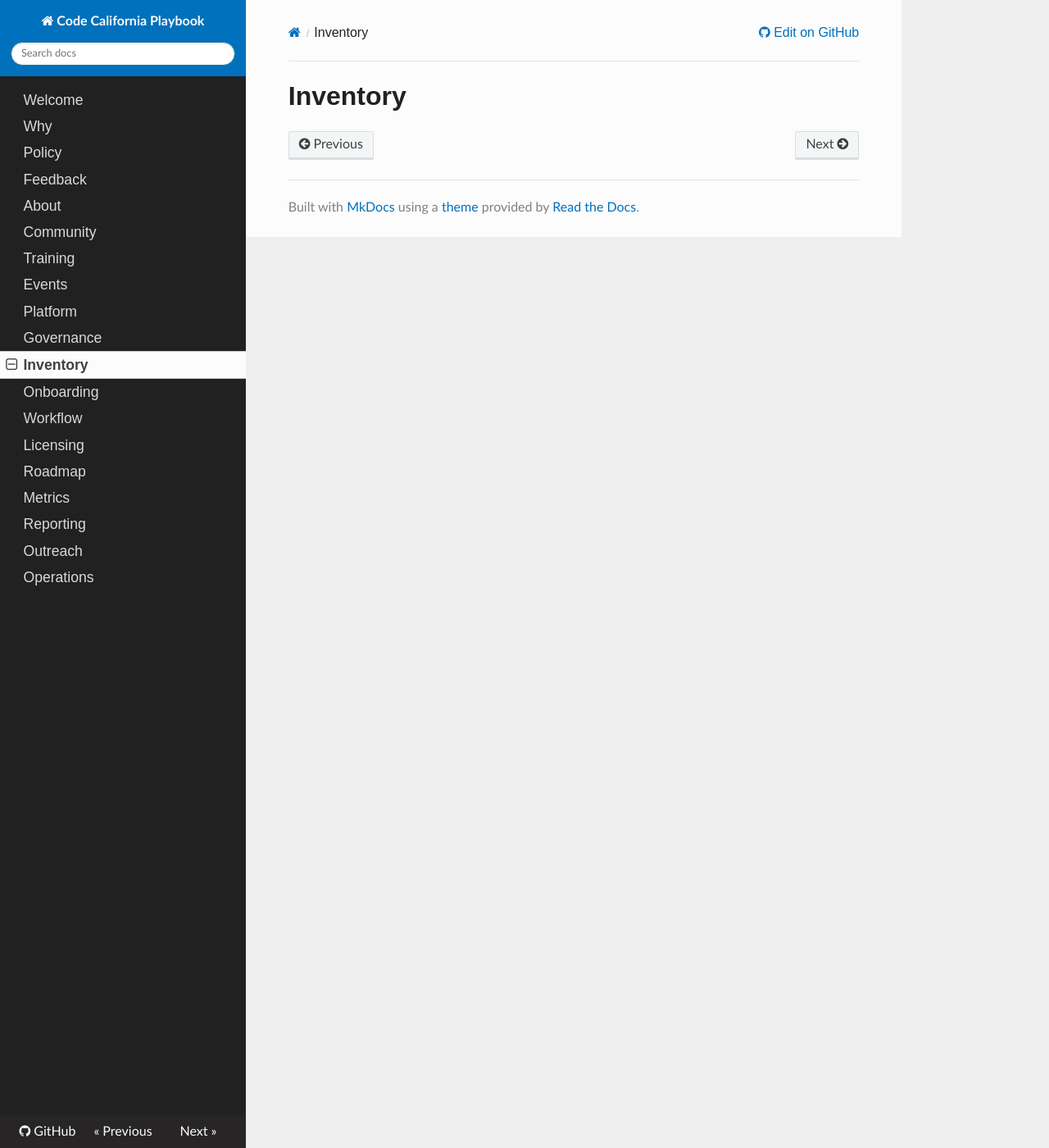
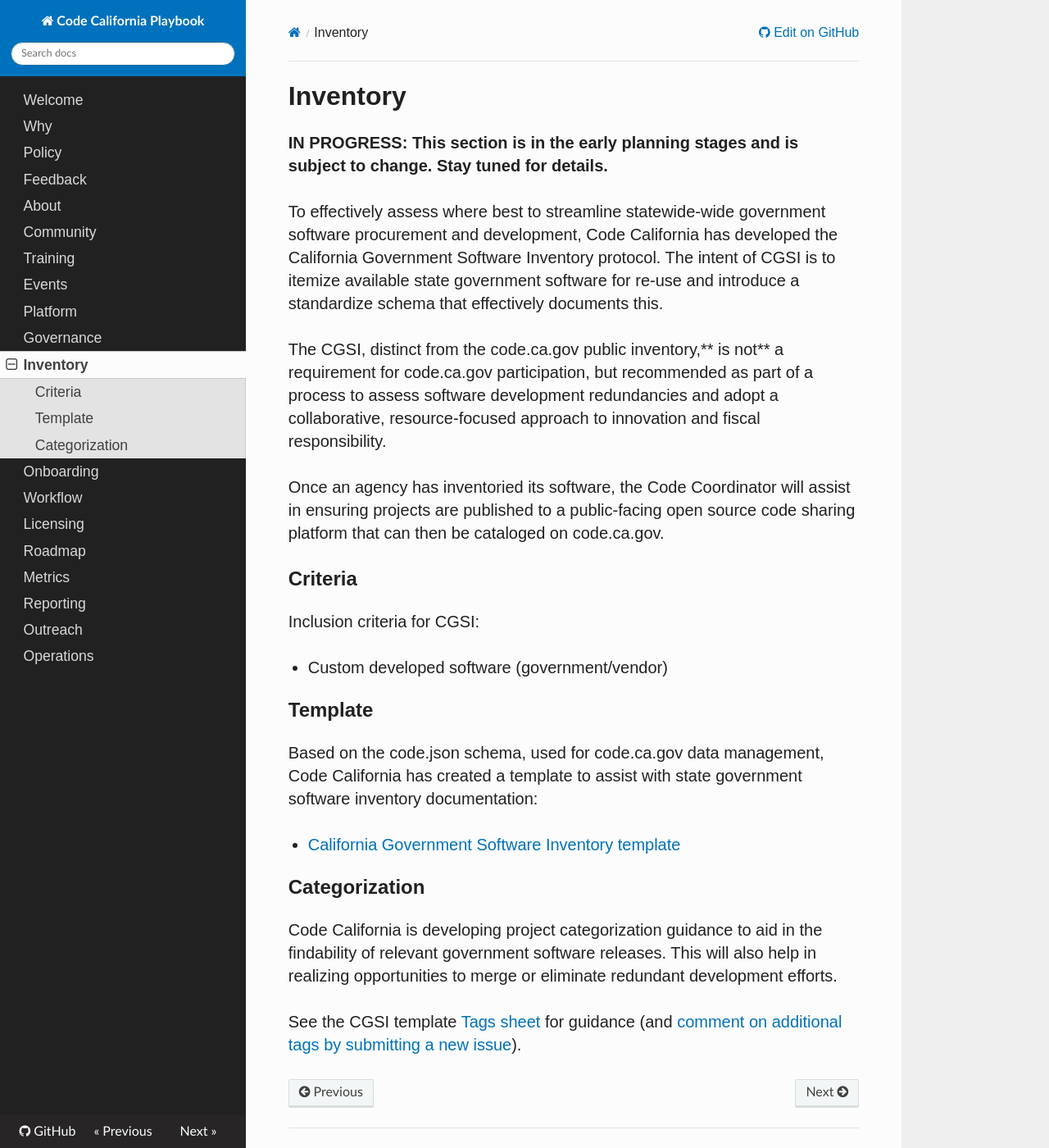
Before and after one commit to CA-CODE-Works/playbook, an MkDocs documentation site: the page built from docs/inventory.md, in a window 1280 px wide and 1400 px high. Shown: the whole window at 82% size. Built offline with MkDocs 1.6.1, drawn with Linux system fonts in a browser that asks for light colours; nearby versions of some CDN libraries; old or Windows-style settings are respelled for this version of MkDocs.

Commit message:
Update inventory.md

```diff
--- a/docs/inventory.md
+++ b/docs/inventory.md
@@ -1 +1,27 @@
 # Inventory
+
+**IN PROGRESS: This section is in the early planning stages and is subject to change. Stay tuned for details.**
+
+To effectively assess where best to streamline statewide-wide government software procurement and development, Code California has developed the California Government Software Inventory protocol. The intent of CGSI is to itemize available state government software for re-use and introduce a standardize schema that effectively documents this.
+
+The CGSI, distinct from the code.ca.gov public inventory,** is not** a requirement for code.ca.gov participation, but recommended as part of a process to assess software development redundancies and adopt a collaborative, resource-focused approach to innovation and fiscal responsibility.
+
+Once an agency has inventoried its software, the Code Coordinator will assist in ensuring projects are published to a public-facing open source code sharing platform that can then be cataloged on code.ca.gov.
+
+## Criteria
+
+Inclusion criteria for CGSI:
+
+* Custom developed software (government/vendor)
+
+## Template
+
+Based on the code.json schema, used for code.ca.gov data management, Code California has created a template to assist with state government software inventory documentation:
+
+* [California Government Software Inventory template](https://docs.google.com/spreadsheets/d/13SVQU5V7qCJA58eBeLC-g25yiFrStRRp6t6PqKWtnPw/edit?usp=sharing)
+
+## Categorization
+
+Code California is developing project categorization guidance to aid in the findability of relevant government software releases. This will also help in realizing opportunities to merge or eliminate redundant development efforts.
+
+See the CGSI template [Tags sheet](https://docs.google.com/spreadsheets/d/13SVQU5V7qCJA58eBeLC-g25yiFrStRRp6t6PqKWtnPw/edit#gid=934827162) for guidance (and [comment on additional tags by submitting a new issue](https://github.com/cagov/codeCAgov/issues/new)).
```
